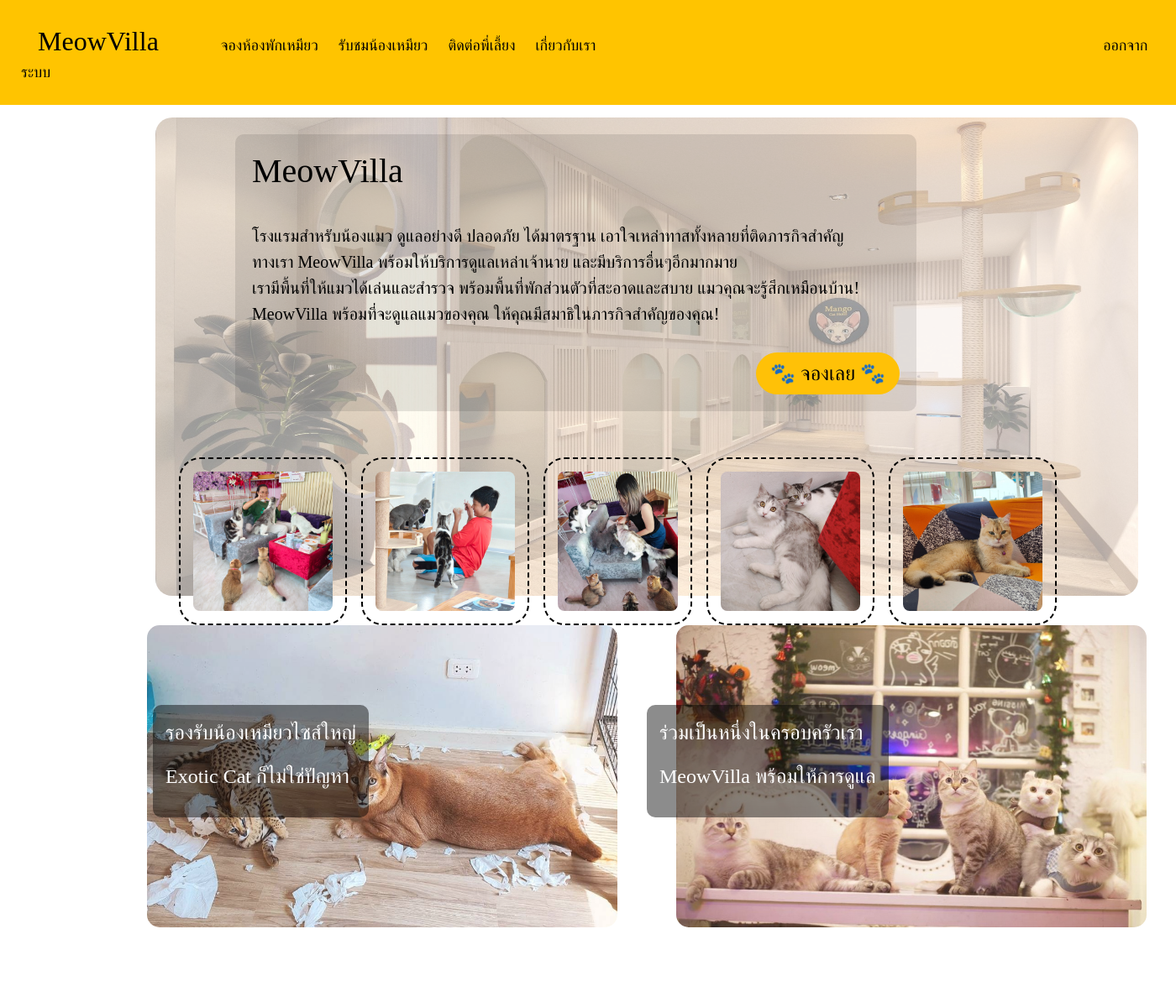
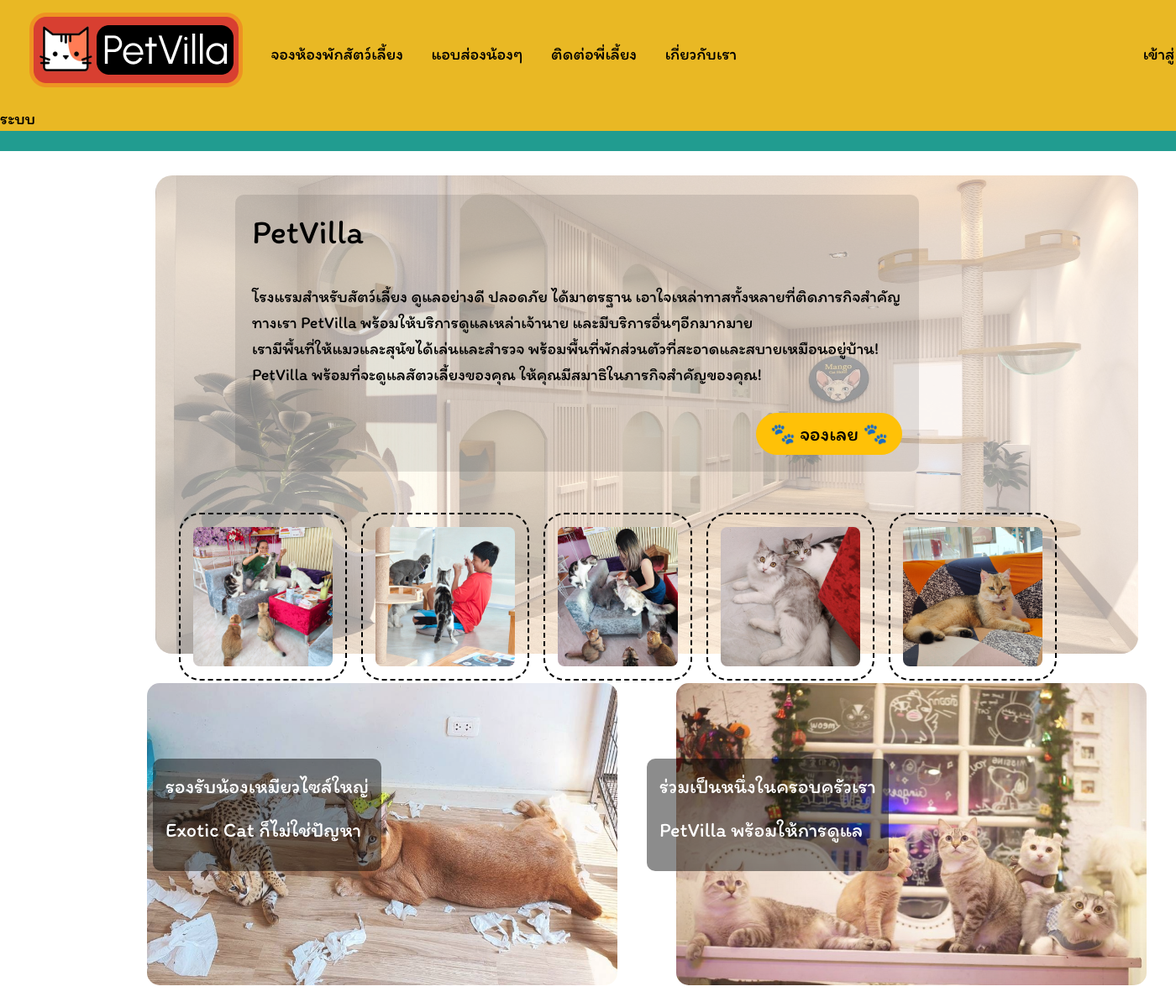
Before and after one commit to IZoom7/CatHotel, a PHP site: page / in a window 1400 px wide. Shown: the whole page at 84% size. Before the commit the page ends 1105 px from the top, so only its background shows below. Run offline with PHP 8.4, Linux system fonts and the light colour scheme.

Commit message:
second commit

```diff
--- a/index.html
+++ b/index.html
@@ -3,30 +3,37 @@
 <head>
     <meta charset="UTF-8">
     <!--<meta name="viewport" content="width=device-width, initial-scale=1.0">-->
-    <title>MeowVilla</title>
+    <title>PetVilla</title>
     <link rel="stylesheet" href="meowstyle.css">
     <script src="https://cdn.jsdelivr.net/npm/bootstrap@5.3.1/dist/js/bootstrap.bundle.min.js" integrity="sha384-HwwvtgBNo3bZJJLYd8oVXjrBZt8cqVSpeBNS5n7C8IVInixGAoxmnlMuBnhbgrkm" crossorigin="anonymous"></script>
+    <link rel="preconnect" href="https://fonts.googleapis.com">
+    <link rel="preconnect" href="https://fonts.gstatic.com" crossorigin>
+    <link href="https://fonts.googleapis.com/css2?family=Itim&family=Kanit:wght@200&family=Noto+Sans+Thai:wght@300&display=swap" rel="stylesheet">
     <link href="https://cdn.jsdelivr.net/npm/bootstrap@5.3.1/dist/css/bootstrap.min.css" rel="stylesheet" integrity="sha384-4bw+/aepP/YC94hEpVNVgiZdgIC5+VKNBQNGCHeKRQN+PtmoHDEXuppvnDJzQIu9" crossorigin="anonymous">
-
+    <link rel="icon" href="/img/cat_icon01.png" >
 
 </head>
 <body>
     <nav>
-        <a id="MeowVilla" href="#">MeowVilla</a>
-        <a href="#">จองห้องพักเหมียว</a>
-        <a href="#">รับชมน้องเหมียว</a>
+        <a id="MeowVilla" href="index.html"><img src="/img/PetVilla_Logo.png" alt=""></a>
+        <a href="#">จองห้องพักสัตว์เลี้ยง</a>
+        <a href="#">แอบส่องน้องๆ</a>
         <a href="#">ติดต่อพี่เลี้ยง</a>
         <a href="#">เกี่ยวกับเรา</a>
-        <a id="logoutbtn" href="#">ออกจากระบบ</a>
+        <a id="loginbtn" href="login.html">เข้าสู่ระบบ</a>
     </nav>
+    <div class="bottom-stroke">
+        <br>
+    </div>
+
     <div class="mainobject">
         <img src="mbg01.jpg">
         <div class="overlay">
-            <h1>MeowVilla</h1><br>
-            <p>โรงแรมสำหรับน้องแมว ดูแลอย่างดี ปลอดภัย ได้มาตรฐาน เอาใจเหล่าทาสทั้งหลายที่ติดภารกิจสำคัญ</p>
-            <p>ทางเรา MeowVilla พร้อมให้บริการดูแลเหล่าเจ้านาย และมีบริการอื่นๆอีกมากมาย</p>
-            <p>เรามีพื้นที่ให้แมวได้เล่นและสำรวจ พร้อมพื้นที่พักส่วนตัวที่สะอาดและสบาย แมวคุณจะรู้สึกเหมือนบ้าน!</p>
-            <p>MeowVilla พร้อมที่จะดูแลแมวของคุณ ให้คุณมีสมาธิในภารกิจสำคัญของคุณ!</p><br>
+            <h1>PetVilla</h1><br>
+            <p>โรงแรมสำหรับสัตว์เลี้ยง ดูแลอย่างดี ปลอดภัย ได้มาตรฐาน เอาใจเหล่าทาสทั้งหลายที่ติดภารกิจสำคัญ</p>
+            <p>ทางเรา PetVilla พร้อมให้บริการดูแลเหล่าเจ้านาย และมีบริการอื่นๆอีกมากมาย</p>
+            <p>เรามีพื้นที่ให้แมวและสุนัขได้เล่นและสำรวจ พร้อมพื้นที่พักส่วนตัวที่สะอาดและสบายเหมือนอยู่บ้าน!</p>
+            <p>PetVilla พร้อมที่จะดูแลสัตวเลี้ยงของคุณ ให้คุณมีสมาธิในภารกิจสำคัญของคุณ!</p><br>
             <a class="btn btn-warning rounded-pill px-3" href="#"> 🐾 จองเลย 🐾</a>
         </div>
         <div class = "minipic01">
@@ -46,7 +53,7 @@
         <img src="mbg03.jpg" alt="">
         <div class="overlay-3">
             <p>ร่วมเป็นหนึ่งในครอบครัวเรา</p>
-            <p>MeowVilla พร้อมให้การดูแล</p>
+            <p>PetVilla พร้อมให้การดูแล</p>
         </div>
 
     </div>
--- a/meowstyle.css
+++ b/meowstyle.css
@@ -1,17 +1,19 @@
+@import url('https://fonts.googleapis.com/css2?family=Itim&family=Kanit:wght@200&family=Noto+Sans+Thai:wght@300&display=swap');
+
 *
 {
-    font-family: itim;
+    font-family: 'Itim', cursive;
 }
 
 nav
 {
-    background-color: rgb(255, 196, 0);
-    padding: 25px;
+    background-color: #E9B824;
+    /*padding: 25px;*/
 }
 nav a
 {
-    margin-left: 20px;
-    font-size: 18px;
+    margin-left: 30px;
+    font-size: 20px;
     color: black;
     text-decoration: none;
 }
@@ -19,19 +21,25 @@
 {
     color: #836096;
 }
-#logoutbtn
+.bottom-stroke
 {
-    margin-left: 600px;
+    background-color: #219C90;
+    padding: 0.1px;
+}
+#loginbtn
+{
+    margin-left: 480px;
 }
 #MeowVilla
 {
     font-size: 32px;
-    padding-right: 50px;
+    padding-right: 0px;
 }
 
 .mainobject img
 {
     padding: 15px;
+    margin-top: 1%;
     margin-left: 170px;
     width: 1200px;
     height: 600px;
@@ -56,7 +64,7 @@
 {
     position: absolute;
     display: inline-block; /* ทำให้ความสูงของคอนเทนเนอร์เท่ากับรูปภาพใหญ่ */
-    top: 20%; /* ย้ายข้อความขึ้นมากลาง */
+    top: 29%; /* ย้ายข้อความขึ้นมากลาง */
     left: 20%; /* ย้ายข้อความไปที่กลาง */
     background-color: rgba(0, 0, 0, 0.1); /* สีพื้นหลังของข้อความ */
     border-radius: 10px;
@@ -77,7 +85,7 @@
 .minipic01
 {
     position: absolute;
-    top: 68%;
+    top: 76%;
     left: 3% ;
     display: flex;
 
@@ -100,7 +108,7 @@
 {
     position: absolute;
     display: inline-block; /* ทำให้ความสูงของคอนเทนเนอร์เท่ากับรูปภาพใหญ่ */
-    top: 105%; /* ย้ายข้อความขึ้นมากลาง */
+    top: 113%; /* ย้ายข้อความขึ้นมากลาง */
     left: 13%; /* ย้ายข้อความไปที่กลาง */
     background-color: rgba(0, 0, 0, 0.45); /* สีพื้นหลังของข้อความ */
     border-radius: 10px;
@@ -112,7 +120,7 @@
 {
     position: absolute;
     display: inline-block; /* ทำให้ความสูงของคอนเทนเนอร์เท่ากับรูปภาพใหญ่ */
-    top: 105%; /* ย้ายข้อความขึ้นมากลาง */
+    top: 113%; /* ย้ายข้อความขึ้นมากลาง */
     left: 55%; /* ย้ายข้อความไปที่กลาง */
     background-color: rgba(0, 0, 0, 0.45); /* สีพื้นหลังของข้อความ */
     border-radius: 10px;
@@ -120,3 +128,29 @@
     padding: 15px; /* ระยะห่างขอบของข้อความ */
     font-size:24px;
 }
+
+
+
+/* login.html part */
+
+
+.loginmenu
+{
+    /*background-image: url(/img/catpaw_bg.png);*/
+    background-size: cover;
+}
+
+.login-bar
+{
+    border-radius: 15px;
+    border: 0.1px solid black;
+    background-color: #d7d7d7;
+    margin-top: 10%;
+    margin-left: 28%;
+    padding: 50px;
+    width: 40%;
+}
+#login-form
+{
+    font-family: 'Kanit', sans-serif;
+}
```
Also changed, not shown: login.html (added, +46 -0 lines), img/PetVilla_Logo.png (added), img/cat_icon01.png (added), img/cat_pinkpaw_bg.jpg (added), img/catpaw_bg.png (added).
